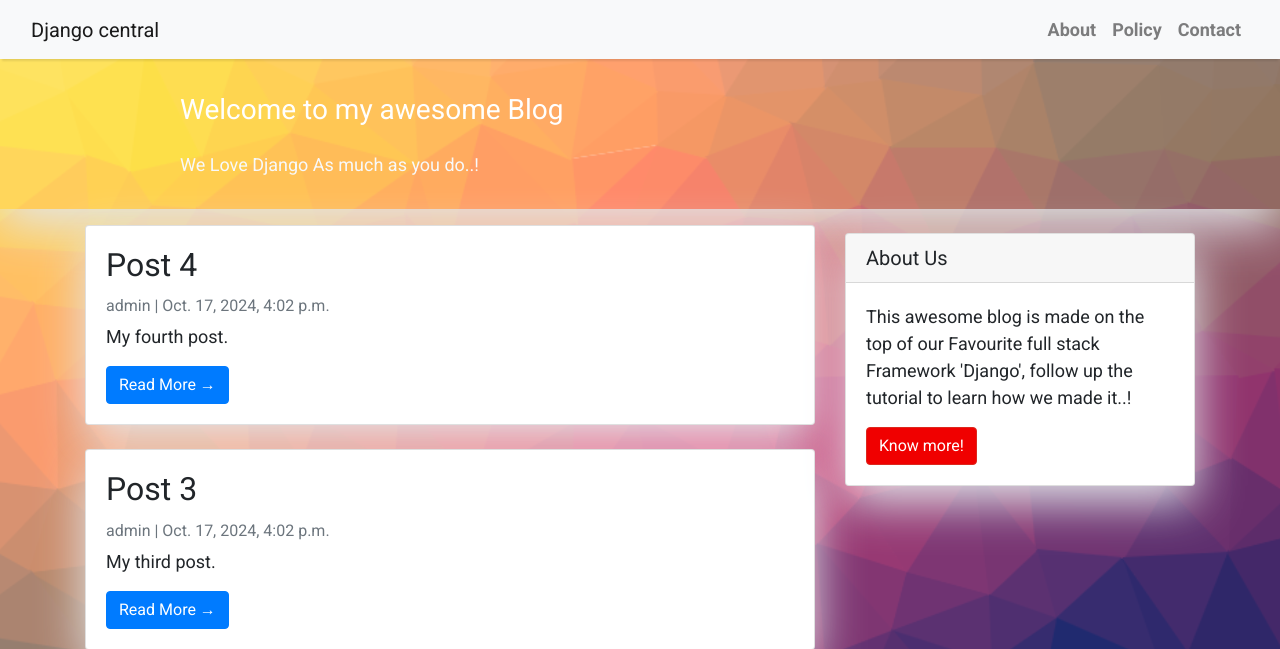
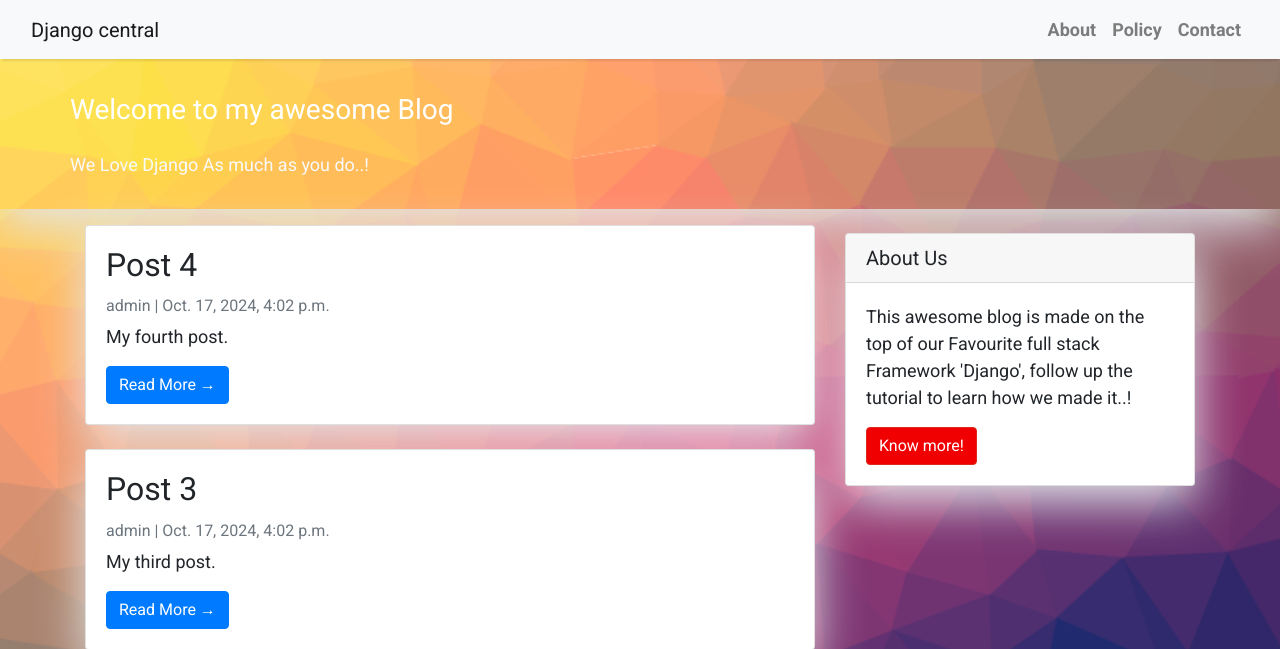
Before and after one commit to ossidion/Blog, a Django app: page / in a window 1280 px wide. Shown: the top 649 px of the page. Run offline with Django 5.2, Linux system fonts and the light colour scheme; data comes from the database, SQL or seed files in the repository; some libraries are stand-ins or nearby versions.

Commit message:
Aligned header.

```diff
--- a/my_site/my_site/blog/templates/index.html
+++ b/my_site/my_site/blog/templates/index.html
@@ -20,7 +20,7 @@
     <div class="overlay"></div>
     <div class="container">
         <div class="row">
-            <div class=" col-md-8 col-md-10 mx-auto">
+            <div class="float-left">
                 <div class="site-heading">
                     <h3 class=" site-heading my-4 mt-3 text-white"> Welcome to my awesome Blog </h3>
                     <p class="text-light">We Love Django As much as you do..! &nbsp
```
